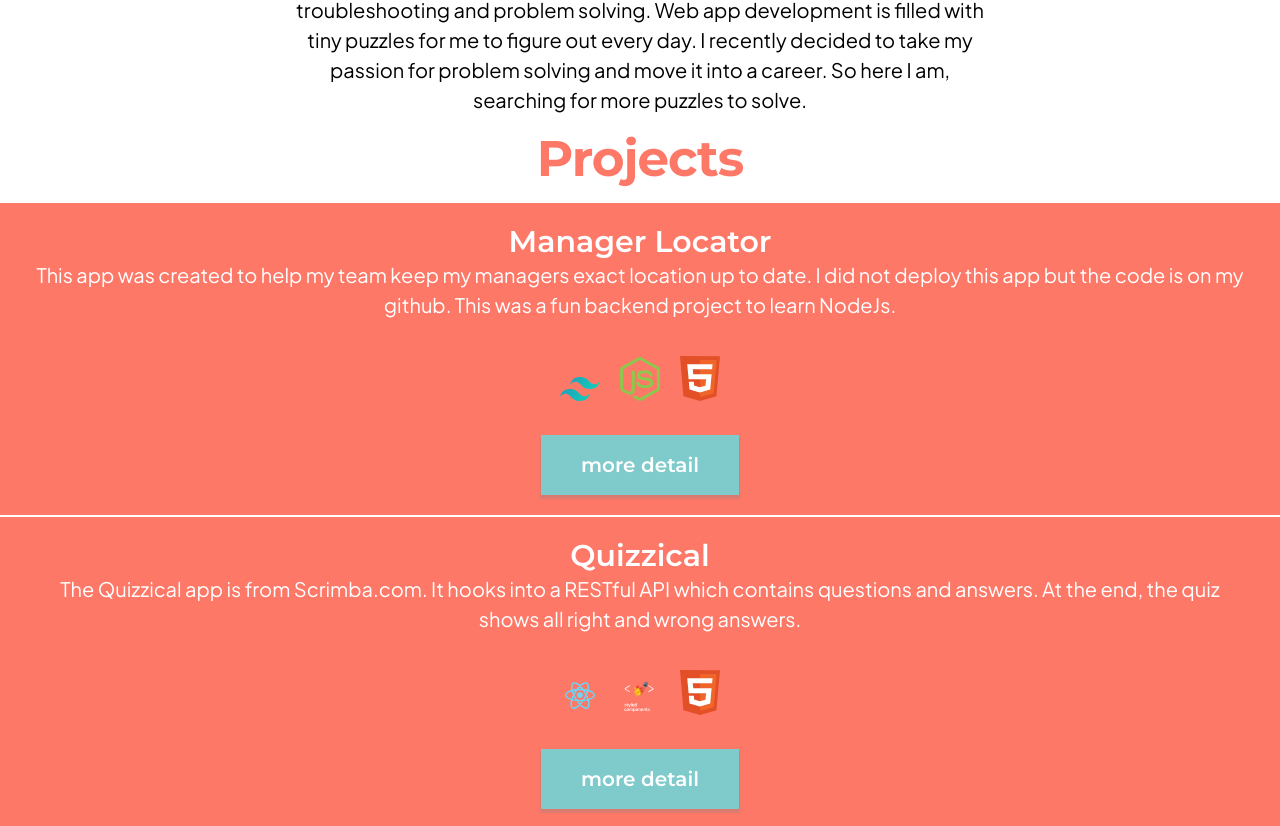
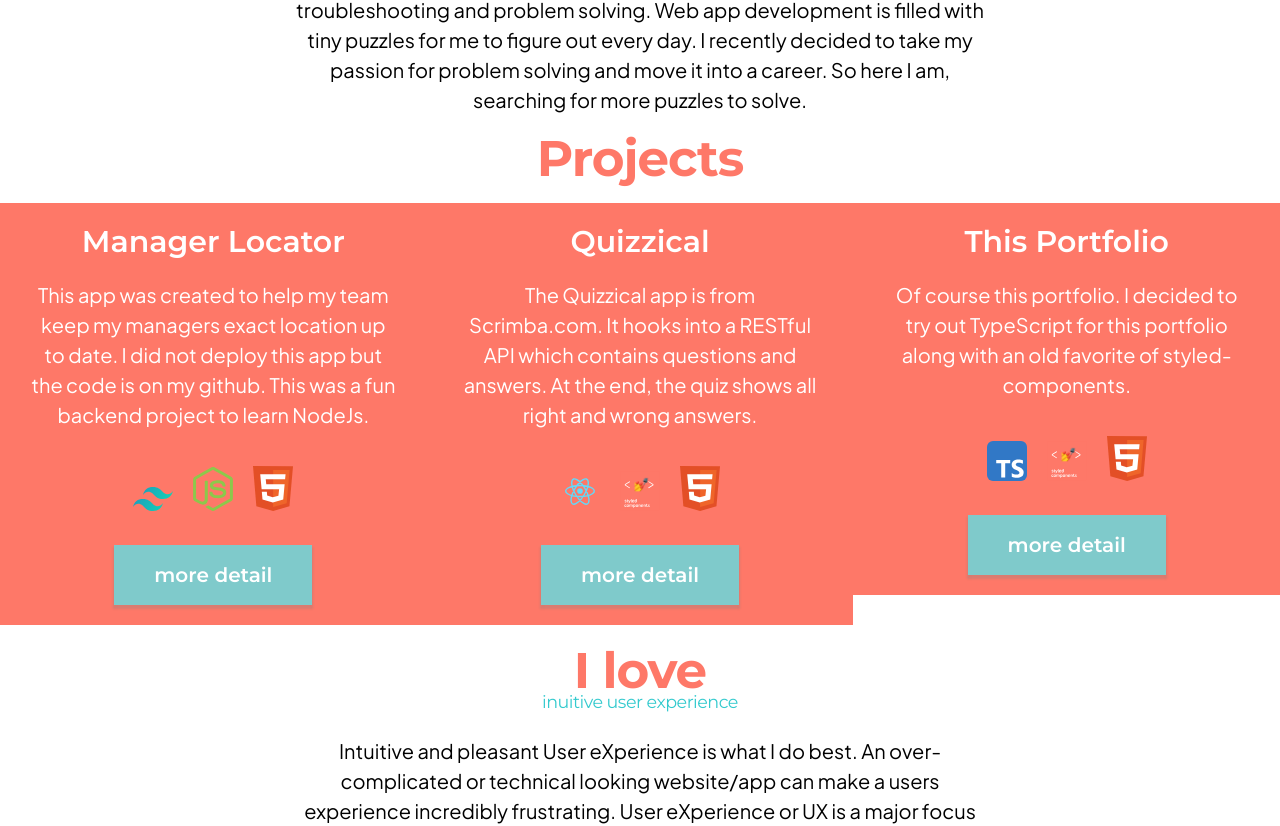
Before and after one commit to mcfliermeyer/Portfolio, a React (Create React App) app: page / in a window 1280 px wide. Shown: the part 670-1496 px from the top of the page. Built offline with nearby package versions, Linux system fonts and the light colour scheme; a web font is replaced by a local one.

Commit message:
working with desktop layout, specifically flipcard component

```diff
--- a/src/App.tsx
+++ b/src/App.tsx
@@ -10,23 +10,6 @@ import ILoveSection from "./components/ILoveSection";
 import SkillsSection from "./components/SkillsSection";
 
 const StyledApp = styled.div`
-  .about-me-summary {
-    margin: 1rem;
-    margin-inline: auto;
-    padding-inline: 1.5rem;
-  }
-  @media (min-width: 425px) {
-    .about-me-summary {
-      max-width: 700px;
-    }
-  }
-  .highlighted-text {
-    color: #bf46b7;
-    font-weight: 700;
-  }
-  .app-download-img {
-    width: 100%;
-  }
 `;
 
 function App() {
--- a/src/components/FlipCard.tsx
+++ b/src/components/FlipCard.tsx
@@ -9,6 +9,7 @@ const StyledFlipCard = styled.div`
   display: block;
   position: relative;
   color: #fff;
+  min-width: 30%;
   .title {
     font-size: 1.5rem;
     font-weight: 600;
--- a/src/components/Projects.tsx
+++ b/src/components/Projects.tsx
@@ -22,8 +22,17 @@ const StyledProjects = styled.div`
     font-family: ${(props) => props.theme.fonts.nameTitleFont};
     margin: 0 0 0.2rem;
   }
-  p {
-    margin: 0 0 1rem;
+  @media (min-width: 425px) {
+    .large-screen-flex {
+      /* min-width: 90%; */
+      /* border: red 4px solid; */
+      display: flex;
+    }
+    ${FlipCard.Styled} {
+      flex-grow: 1;
+      flex-shrink: 0;
+      flex-basis: content;
+    }
   }
 `;
 
@@ -31,15 +40,16 @@ const Projects = () => {
   return (
     <StyledProjects>
       <NewSection title={"Projects"} />
+      <div className="large-screen-flex">
         <FlipCard
           background={"#FE7868"}
           fontColor={"#ffffff"}
           title={"Manager Locator"}
           frontComponents={[
             <p className="">
-            This app was created to help my team keep my managers exact location
-            up to date. I did not deploy this app but the code is on my github.
-            This was a fun backend project to learn NodeJs.
+              This app was created to help my team keep my managers exact
+              location up to date. I did not deploy this app but the code is on
+              my github. This was a fun backend project to learn NodeJs.
             </p>,
             <TechStackIconWrapper icons={[tailwindLogo, nodeLogo, htmlLogo]} />,
           ]}
@@ -48,20 +58,20 @@ const Projects = () => {
             <h1 className="card-title">NodeJs</h1>,
             <p>
               Every project teaches me something new. This project specifically
-            taught me some backend technologies. Specifically NodeJs and how to
-            use Node to create API paths that can then make an outside API call.
-            Server side rendering was also a new concept to me before this
-            project. Node was a lot of fun to play with and I look forward to
-            using it again for future projects.
+              taught me some backend technologies. Specifically NodeJs and how
+              to use Node to create API paths that can then make an outside API
+              call. Server side rendering was also a new concept to me before
+              this project. Node was a lot of fun to play with and I look
+              forward to using it again for future projects.
             </p>,
             <p>
               Tailwind was the other technology I decided to use and learn. At
-            first I was very hesitant, but I quickly saw a dramatic increase in
-            my productivity. Tailwind uses inline prebuilt classes that were
-            much more intuitive than I had thought they would be. Tailwind is at
-            the top of my list for any quick personal projects. Although a large
-            project could start to look messy with too many inline classes I
-            think.
+              first I was very hesitant, but I quickly saw a dramatic increase
+              in my productivity. Tailwind uses inline prebuilt classes that
+              were much more intuitive than I had thought they would be.
+              Tailwind is at the top of my list for any quick personal projects.
+              Although a large project could start to look messy with too many
+              inline classes I think.
             </p>,
           ]}
         />
@@ -72,8 +82,8 @@ const Projects = () => {
           frontComponents={[
             <p className="">
               The Quizzical app is from Scrimba.com. It hooks into a RESTful API
-            which contains questions and answers. At the end, the quiz shows all
-            right and wrong answers.
+              which contains questions and answers. At the end, the quiz shows
+              all right and wrong answers.
             </p>,
             <TechStackIconWrapper
               icons={[reactLogo, styledComponentsLogo, htmlLogo]}
@@ -84,25 +94,25 @@ const Projects = () => {
             <LiveSiteWithLink link="https://flier-quizzical-app.netlify.app/" />,
             <h1 className="card-title">General Learning</h1>,
             <p>
-            This project was my first large scale project with no real guidance
-            to follow from a tutorial standpoint. I cannot understate how much
-            this project taught me. I had learned and interacted with API's
-            previously to building this. However, using this API felt more "real
-            world" than the learning API's I had used previously. Learning and
-            destructuring and restructuring data to my own needs was an eye
-            opener. I also dove into and learned how to use new techniques and
-            styles. I say often that "each project teaches me something new."
-            WELL, this project taught me a whole new world of web and app
-            development exist, I just need to know how to find it.
+              This project was my first large scale project with no real
+              guidance to follow from a tutorial standpoint. I cannot understate
+              how much this project taught me. I had learned and interacted with
+              API's previously to building this. However, using this API felt
+              more "real world" than the learning API's I had used previously.
+              Learning and destructuring and restructuring data to my own needs
+              was an eye opener. I also dove into and learned how to use new
+              techniques and styles. I say often that "each project teaches me
+              something new." WELL, this project taught me a whole new world of
+              web and app development exist, I just need to know how to find it.
             </p>,
             <h1 className="card-title">React</h1>,
             <p>
               This was my first solo React project. I learned a lot about React
-            Hooks. Styled-components was a big eye opener for me. Using React to
-            encapsulate logic and components made sense to me. Before using
-            styled-components, having to jump between each component and scroll
-            through the css really didn't sit right. React with hooks and
-            styled-components is a really enjoyable way for make projects.
+              Hooks. Styled-components was a big eye opener for me. Using React
+              to encapsulate logic and components made sense to me. Before using
+              styled-components, having to jump between each component and
+              scroll through the css really didn't sit right. React with hooks
+              and styled-components is a really enjoyable way for make projects.
             </p>,
           ]}
         />
@@ -134,6 +144,7 @@ const Projects = () => {
             </p>,
           ]}
         />
+      </div>
     </StyledProjects>
   );
 };
--- a/src/theme/globalStyles.tsx
+++ b/src/theme/globalStyles.tsx
@@ -25,6 +25,9 @@ const GlobalStyle = createGlobalStyle`
   }
   p {
     line-height: 21px;
+    max-width: 700px;
+    margin-inline: auto;
+
   }
   @media (min-width: 425px) {
     p {
```
Lines whose indentation alone changed are shown as unchanged.
